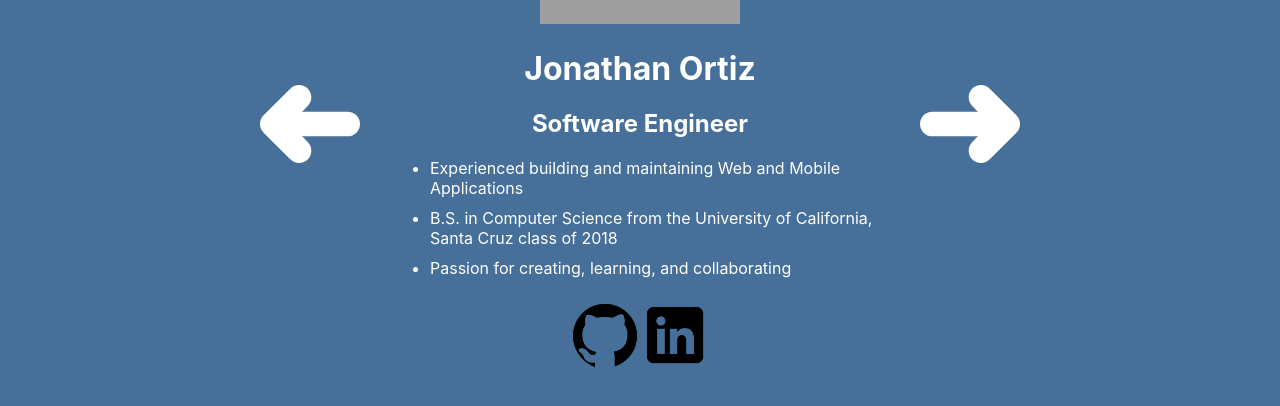
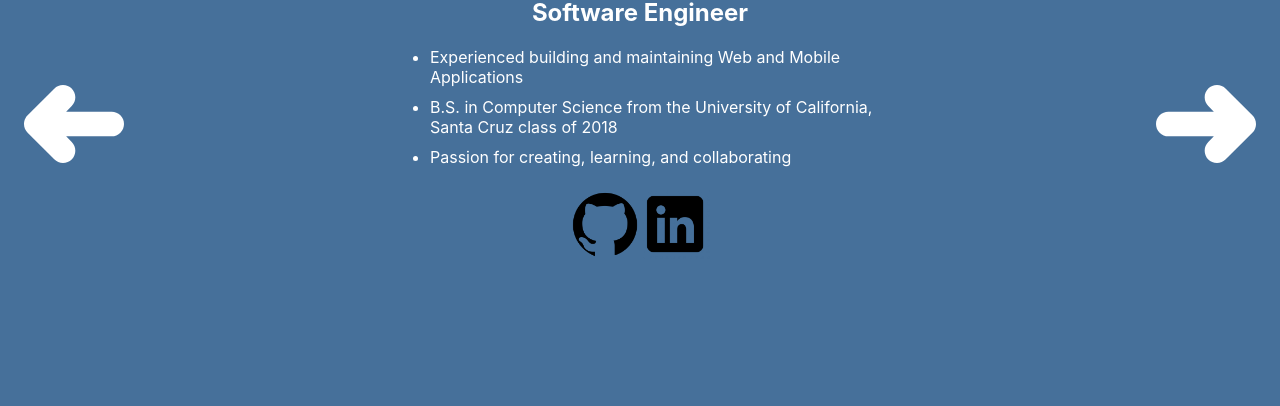
Before and after one commit to jolortiz/my-portfolio, a React (Create React App) app: page / in a window 1280 px wide. Shown: the part 276-682 px from the top of the page. Built offline with nearby package versions, Linux system fonts and the light colour scheme; grey boxes are pictures that could not be loaded.

Commit message:
implement slick carousel

```diff
--- a/package.json
+++ b/package.json
@@ -5,7 +5,9 @@
   "dependencies": {
     "react": "^16.9.0",
     "react-dom": "^16.9.0",
-    "react-scripts": "3.1.1"
+    "react-scripts": "3.1.1",
+    "react-slick": "^0.25.2",
+    "slick-carousel": "^1.8.1"
   },
   "scripts": {
     "start": "react-scripts start",
--- a/src/App.css
+++ b/src/App.css
@@ -16,6 +16,7 @@
 .profile {
   text-align: center;
   max-width: 500px;
+  margin: auto;
 }
 .profile__img {
   max-width: 200px;
@@ -31,29 +32,14 @@
   width: 70px;
 }
 
-.container {
+/* .container {
   margin: auto;
   display: flex;
   flex-direction: row;
   min-width: 800px;
   min-height: 100vh;
 
-}
-.panel {
-  display: flex;
-  align-items: center;
-  justify-content: center;
-}
-.left {
-  padding-left: 20px;
-}
-.right {
-  padding-right: 20px;
-}
-.panel__button {
-  width: 100px;
-  height: 100px;
-}
+} */
 .carousel {
   padding: 0 20px;
   display: flex;
@@ -105,6 +91,36 @@
   margin: 8px 0;
 }
 
+
+/* App styles */
+.container {
+  background: #46709a;
+  display: flex;
+  flex-direction: row;
+  min-height: 100vh;
+  color: white;
+  padding: 0 24px;
+  align-items: center;
+}
+.panel {
+  display: flex;
+  align-items: center;
+  justify-content: center;
+}
+.panel__button {
+  width: 100px;
+  height: 100px;
+}
+.slider {
+  min-height: 0px; /* fixes bug with flexbox */
+  min-width: 0px;  /* "" */
+  padding: 24px 48px;
+}
+.slick-slide img {
+  display: inline-block !important;
+}
+
+
 @media screen and (max-width: 800px) {
   .container {
     flex-direction: column;
--- a/src/App.js
+++ b/src/App.js
@@ -12,8 +12,11 @@ import d3screenshot2 from './assets/d3-screenshot-2.png';
 import lakersscreenshot from './assets/lakers-screenshot.png'
 
 import './App.css';
+import "slick-carousel/slick/slick.css";
+import "slick-carousel/slick/slick-theme.css";
 
 import Image from './components/Image/index.js';
+import Slider from "react-slick";
 
 /*
 ~~ A simple react app to show some of my recent work.
@@ -89,7 +92,7 @@ const ImageSlide = ({ index }) => {
         maxWidth = "420px";
   }
   const customStyles = {
-    maxWidth: maxWidth,
+    maxWidth: maxWidth, margin: "auto",
   };
   return <div style={customStyles}>
     { MYDB[index].imgUrl2 === undefined ?
@@ -156,6 +159,47 @@ const ProfileSlide = ({ index }) => {
 export default class App extends React.Component {
   constructor(props) {
     super(props);
+    this.prev = this.prev.bind(this);
+    this.next = this.next.bind(this);
+    this.slider = React.createRef();
+  }
+  prev() {
+    this.slider.slickPrev();
+  }
+  next() {
+    this.slider.slickNext();
+  }
+  render() {
+    var settings = {
+      accessibility: false,
+      dots: false,
+      arrows: false,
+      /* adaptiveHeight: true, */
+      className: "slider"
+    };
+    return (
+      <div className="container">
+        <div className="panel">
+          <img className="panel__button" src={backarrow} onClick={this.prev} alt="Back"/>
+        </div>
+        <Slider ref={c => (this.slider = c)} {...settings}>
+          <ProfileSlide index={0}/>
+          <ImageSlide index={1}/>
+          <ImageSlide index={2}/>
+          <ImageSlide index={3}/>
+          <ImageSlide index={4}/>
+        </Slider>
+        <div className="panel right">
+          <img className="panel__button" src={rightarrow} onClick={this.next} alt="Next"/>
+        </div>
+      </div>
+    );
+  }
+}
+
+/* export default class App extends React.Component {
+  constructor(props) {
+    super(props);
     this.state = {
       currentIndex: 0
     };
@@ -202,4 +246,4 @@ export default class App extends React.Component {
       </div>
     );
   }
-}
+} */
```
Also changed, not shown: 2 other files (tests, documents, lock files or other folders).
